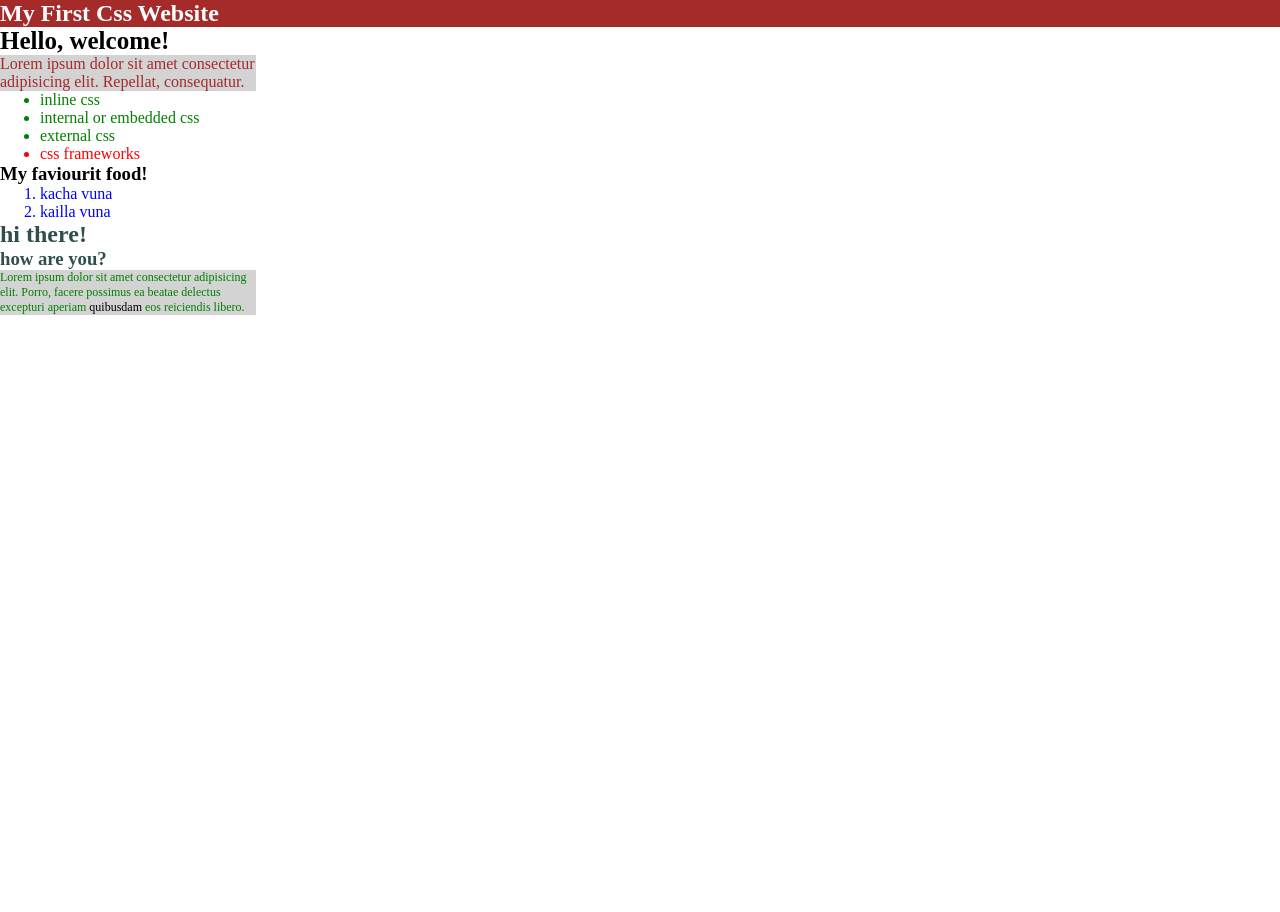
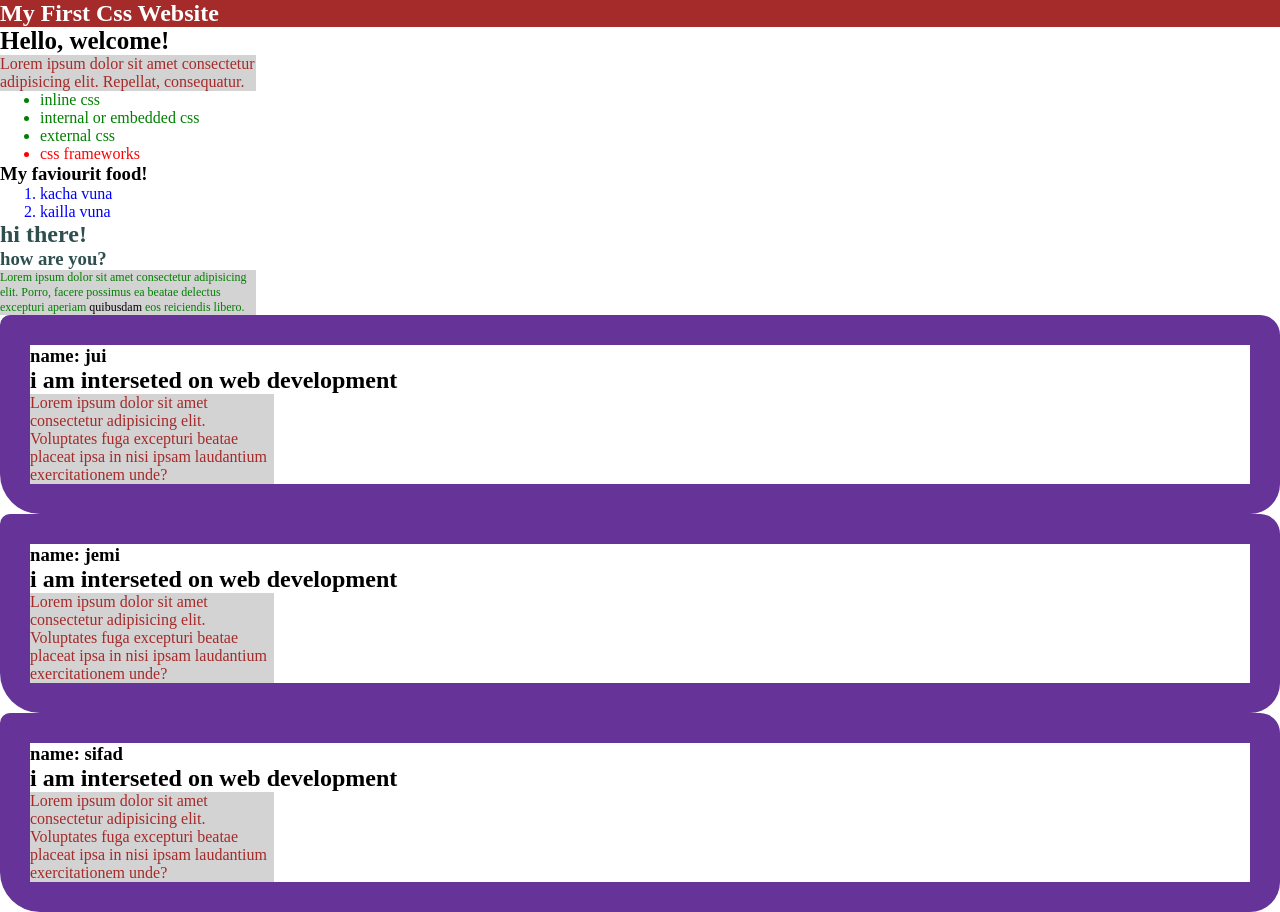
Before and after one commit to for-sifad/CSS, a plain HTML site: page index.html in a window 1280 px wide. Before the commit the page ends 800 px from the top, so only its background shows below. Drawn offline with Linux system fonts and the light colour scheme.

Commit message:
learned about border, border types, border radius.

```diff
--- a/index.html
+++ b/index.html
@@ -41,6 +41,14 @@
         .size{
             font-size: 12px;
         }
+
+        .border {
+            border: 30px solid rebeccapurple;
+            border-radius: 10px;
+             border-radius: 10px 20px; /* TOP-BOTTOM LEFT-RIGHT */
+            border-radius: 10px 20px 30px; /* TOP LEFT-RIGHT BOTTOM */
+            border-radius: 10px 20px 30px 40px; /* TOP LEFT BOTTOM RIGHT */
+        }
     </style>
 </head>
 
@@ -71,6 +79,28 @@
         <h3 class="same2">how are you?</h3>
         <p class="common size">Lorem ipsum dolor sit amet consectetur adipisicing elit. Porro, facere possimus ea beatae delectus excepturi aperiam <span style="color: black">quibusdam</span> eos reiciendis libero.</p>
     </div>
+
+    <div class="border">
+        <h3>name: jui</h3>
+        <h2>i am interseted on web development</h2>
+        <p>
+            Lorem ipsum dolor sit amet consectetur adipisicing elit. Voluptates fuga excepturi beatae placeat ipsa in nisi ipsam laudantium exercitationem unde?
+        </p>
+    </div>
+    <div class="border">
+        <h3>name: jemi</h3>
+        <h2>i am interseted on web development</h2>
+        <p>
+            Lorem ipsum dolor sit amet consectetur adipisicing elit. Voluptates fuga excepturi beatae placeat ipsa in nisi ipsam laudantium exercitationem unde?
+        </p>
+    </div>
+    <div class="border">
+        <h3>name: sifad</h3>
+        <h2>i am interseted on web development</h2>
+        <p>
+            Lorem ipsum dolor sit amet consectetur adipisicing elit. Voluptates fuga excepturi beatae placeat ipsa in nisi ipsam laudantium exercitationem unde?
+        </p>
+    </div>
 </body>
 
 </html>
```
